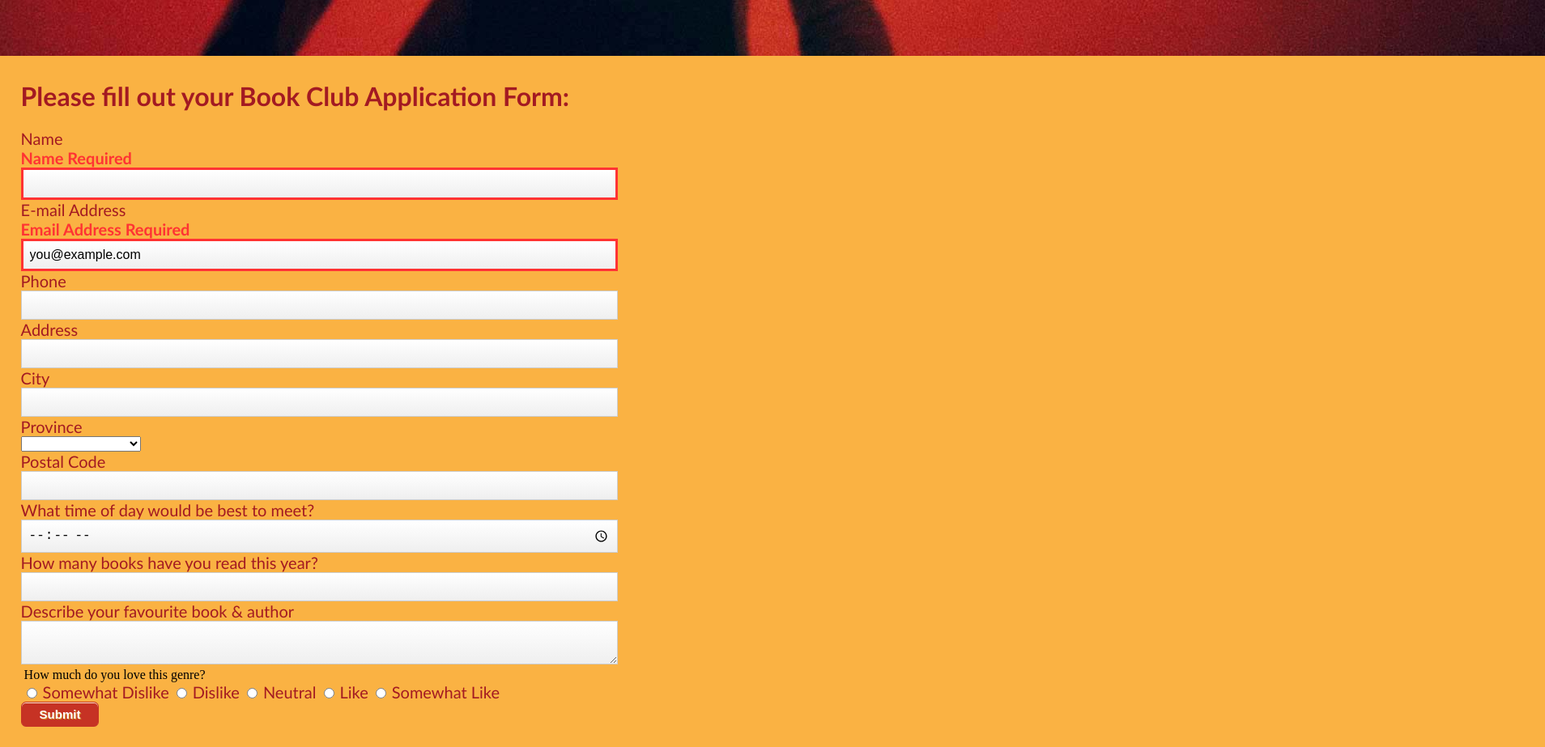
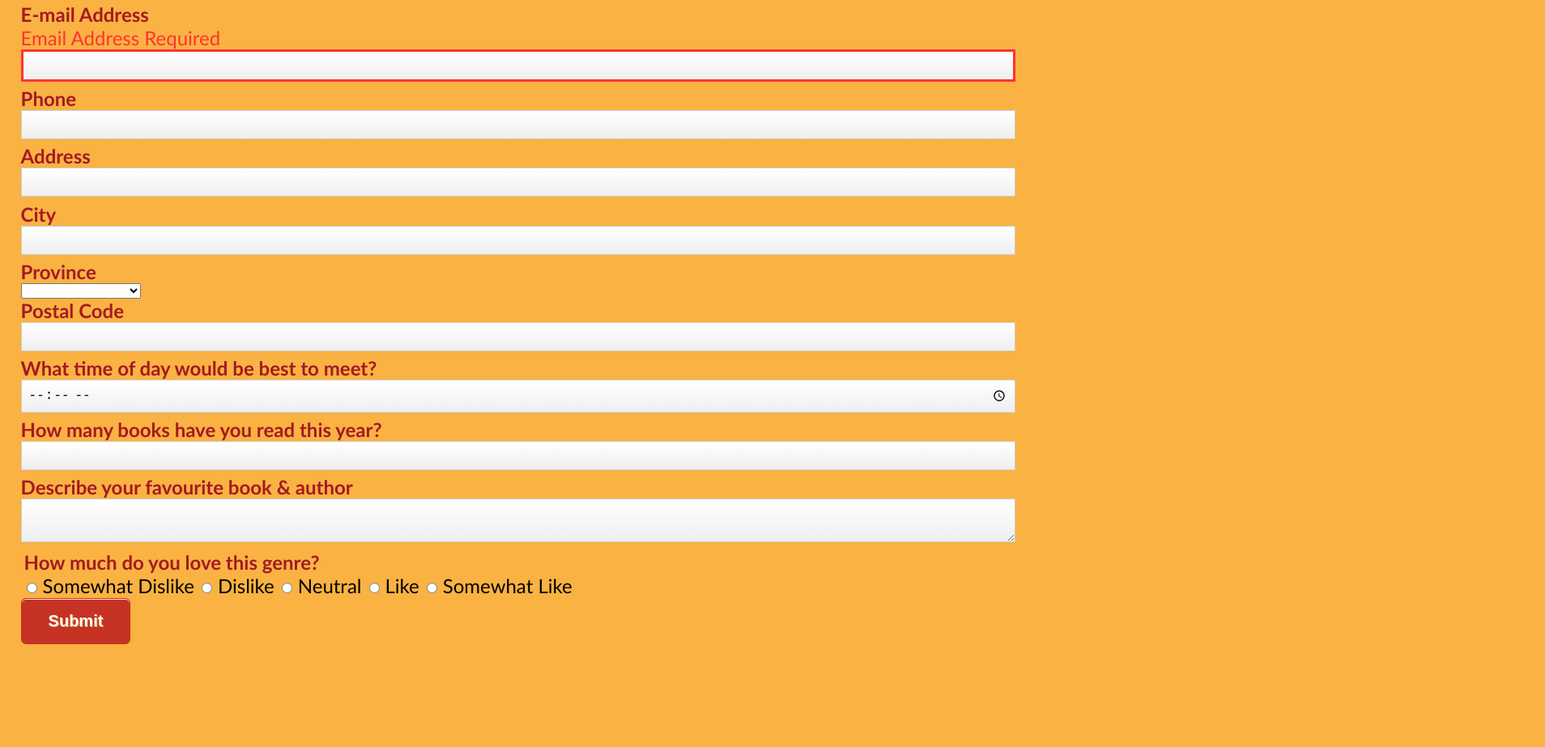
Before and after one commit to beat0090/book-club-form, a plain HTML site: page index.html in a window 1280 px wide. Shown: the part 721-1644 px from the top of the page at 81% size, 1908 px wide, since content can reach past the window. After the commit the page ends 1543 px from the top, so only its background shows below. Drawn offline with Linux system fonts and the light colour scheme.

Commit message:
added new responsive

```diff
--- a/css/general.css
+++ b/css/general.css
@@ -6,10 +6,15 @@
 
 html {
 	background-color: #fab243;
+	min-width: 240px;
 }
 
 body {
 	margin: 0;
+}
+
+img {
+	width: 100%;
 }
 
 form {
@@ -19,13 +24,16 @@ form {
 h1 {
 	color: #a31a22;
 	font-family: "Gill Sans", "Gill Sans MT", "Myriad Pro", "DejaVu Sans Condensed", Helvetica, Arial, sans-serif;
+	font-size: 1.2em;
 }
 
-label {
+label,
+legend {
 	display: block;
 	font-family: "Gill Sans", "Gill Sans MT", "Myriad Pro", "DejaVu Sans Condensed", Helvetica, Arial, sans-serif;
 	color: #a31a22;
-	font-size: 1.25em;
+	font-size: 1em;
+	font-weight: 600;
 
 	cursor: pointer;
 }
@@ -33,6 +41,7 @@ label {
 input,
 textarea {
 	font-size: 1rem;
+	margin-bottom: 2%;
 }
 
 fieldset {
@@ -42,7 +51,7 @@ fieldset {
 
 .input-text {
 	padding: 0.5em 0.5em;
-	width: 60%;
+	width:  100%;
 
 	background-image: linear-gradient(to bottom, #fff, #efefef);
 	border: 1px solid #ccc;
@@ -96,8 +105,113 @@ button:active {
 .error {
 	display: block;
 	color: #f33;
+	font-size: 1em;
+	font-weight: 500;
 |}
 
 .input-error {
 	border: 3px solid #f33;
 }
+
+.radio {
+	color: #000000;
+	font-weight:500;
+}
+
+
+@media only screen and (min-width: 41.625em) {
+
+		h1 {
+			color: #a31a22;
+			font-family: "Gill Sans", "Gill Sans MT", "Myriad Pro", "DejaVu Sans Condensed", Helvetica, Arial, sans-serif;
+			font-size: 1.7em;
+		}
+
+		label,
+		legend {
+			display: block;
+			font-family: "Gill Sans", "Gill Sans MT", "Myriad Pro", "DejaVu Sans Condensed", Helvetica, Arial, sans-serif;
+			color: #a31a22;
+			font-size: 1.2em;
+
+			cursor: pointer;
+		}
+
+		.error {
+			display: block;
+			color: #f33;
+			font-size: 1em;
+			font-family: "Gill Sans", "Gill Sans MT", "Myriad Pro", "DejaVu Sans Condensed", Helvetica, Arial, sans-serif;
+		}
+
+			button {
+			font-size: 20px;
+			padding: 10px 25px;
+		}
+
+}
+
+
+@media only screen and (min-width: 56.25em) {
+
+		h1 {
+			color: #a31a22;
+			font-family: "Gill Sans", "Gill Sans MT", "Myriad Pro", "DejaVu Sans Condensed", Helvetica, Arial, sans-serif;
+			font-size: 2em;
+		}
+
+			label,
+			legend {
+			display: block;
+			font-family: "Gill Sans", "Gill Sans MT", "Myriad Pro", "DejaVu Sans Condensed", Helvetica, Arial, sans-serif;
+			color: #a31a22;
+			font-size: 1.5em;
+
+			cursor: pointer;
+		}
+
+			input,
+			textarea {
+			font-size: 1rem;
+			margin-bottom: 0.5%;
+		}
+
+			button {
+			font-size: 20px;
+			padding: 16px 33px;
+		}
+
+
+}
+
+
+@media only screen and (min-width: 110.5625em) {
+
+		h1 {
+			color: #a31a22;
+			font-family: "Gill Sans", "Gill Sans MT", "Myriad Pro", "DejaVu Sans Condensed", Helvetica, Arial, sans-serif;
+			font-size: 2.7em;
+		}
+
+		label,
+		legend {
+			display: block;
+			font-family: "Gill Sans", "Gill Sans MT", "Myriad Pro", "DejaVu Sans Condensed", Helvetica, Arial, sans-serif;
+			color: #a31a22;
+			font-size: 1.9em;
+
+			cursor: pointer;
+		}
+
+		input,
+		textarea {
+			font-size: 1rem;
+			margin-bottom: 1%;
+		}
+
+		button {
+			font-size: 22px;
+			padding: 16px 33px;
+		}
+
+}
--- a/index.html
+++ b/index.html
@@ -8,7 +8,9 @@
 
 <body>
 
-<img src="img/banner.jpg" alt="">
+
+<img src="img/banner.jpg" alt="Science Fiction Book Club">
+
 
 <form>
 	<h1>Please fill out your Book Club Application Form:</h1>
@@ -25,7 +27,7 @@
 		E-mail Address
 		<strong class="error">Email Address Required</strong>
 		</label>
-		<input type="email" id="email" value="you@example.com" class="input-text input-error" required>
+		<input type="email" id="email" class="input-text input-error" required>
 	</div>
 
 	<div>
@@ -62,7 +64,7 @@
 
 	<div>
 		<label for="postal">Postal Code</label>
-		<input type="postal" id="postal" maxlength="7" class="input-text"required>
+		<input type="postal" id="postal" maxlength="7" class="input-text" required>
 	</div>
 
 	<div>
@@ -84,19 +86,19 @@
 		<legend>How much do you love this genre?</legend>
 
 		<input  type="radio" id="somewhatdislike" name"satisfaction">
-		<label for="somewhat dislike">Somewhat Dislike</label>
+		<label for="somewhat dislike" class="radio">Somewhat Dislike</label>
 
 		<input type="radio" id="dislike" name"satisfaction">
-		<label for="dislike">Dislike</label>
+		<label for="dislike" class="radio">Dislike</label>
 
 		<input type="radio" id="neutral" name"satisfaction">
-		<label for="neutral">Neutral</label>
+		<label for="neutral" class="radio">Neutral</label>
 
 		<input type="radio" id="like" name"satisfaction">
-		<label for="like">Like</label>
+		<label for="like" class="radio">Like</label>
 
 		<input type="radio" id="somewhatlike" name"satisfaction">
-		<label for="somewhat like">Somewhat Like</label>
+		<label for="somewhat like" class="radio">Somewhat Like</label>
 	</fieldset>
 
 
```
